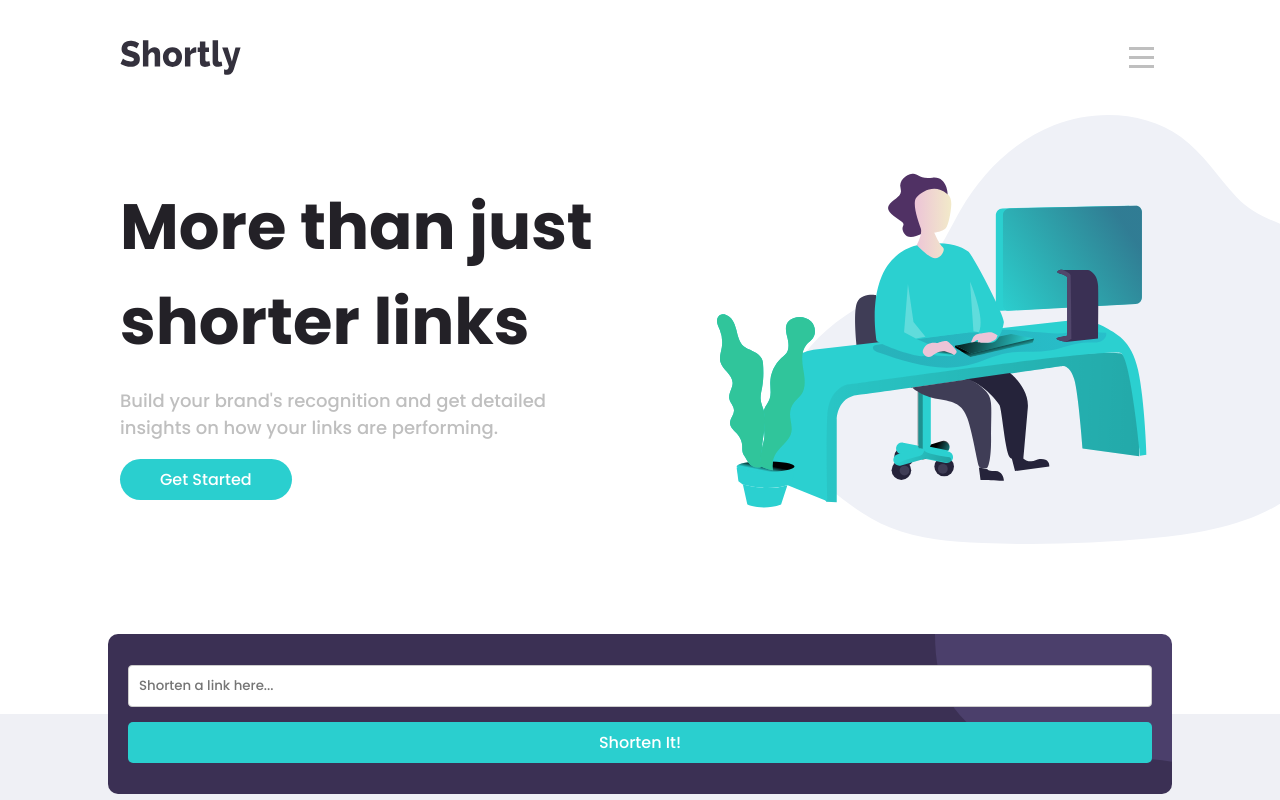
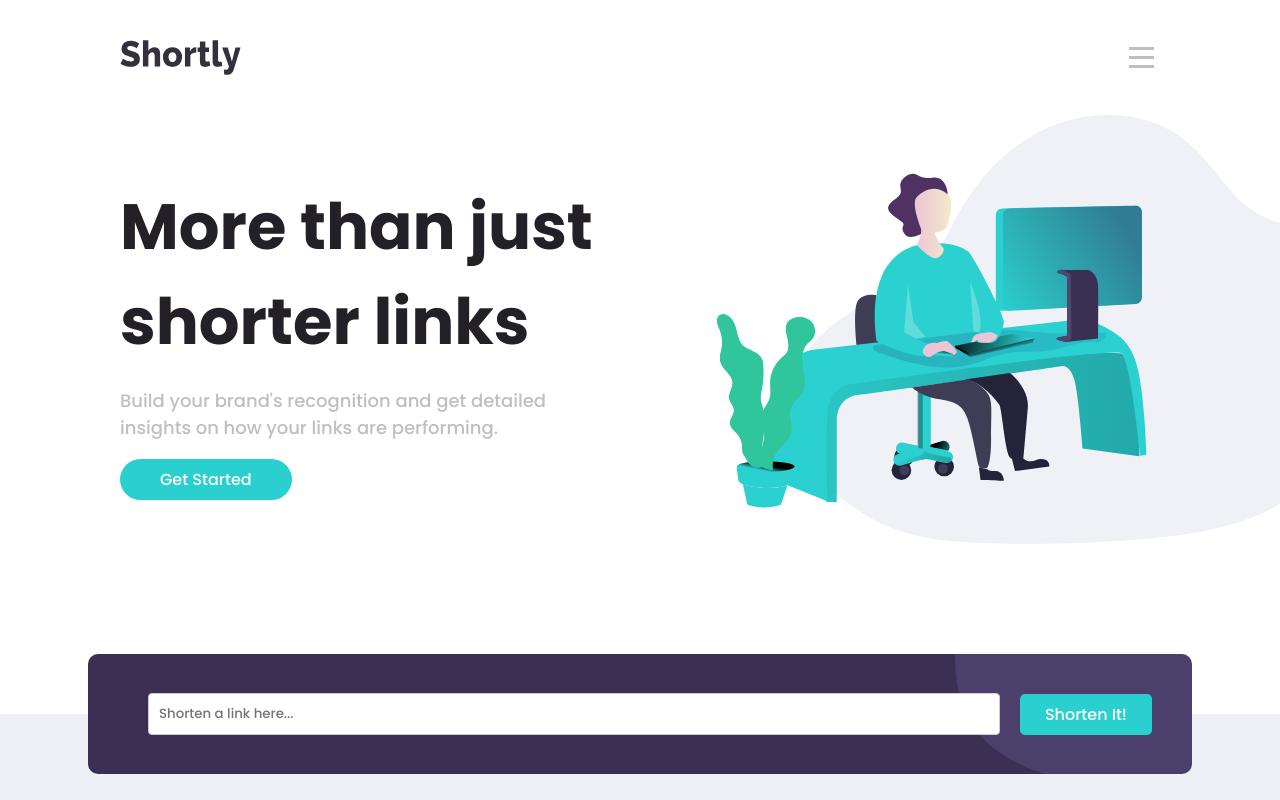
Before and after one commit to yingmo55/URL-shortening-API-landing-page, a React (Create React App) app: page / in a window 1280 px wide. Shown: the top 800 px of the page. Built offline with nearby package versions, Linux system fonts and the light colour scheme.

Commit message:
Adjust style on desktop

```diff
--- a/src/Components/ShortenUrl/ShortenUrl.css
+++ b/src/Components/ShortenUrl/ShortenUrl.css
@@ -66,3 +66,34 @@
  flex-direction: column;
  align-items: center;
 }
+
+@media screen and (min-width: 800px) {
+    .shortenUrlForm {
+        flex-direction: row;
+        align-items: center;
+        justify-content: stretch;
+        position: relative;
+        padding: 0 40px;
+        overflow: hidden;
+    }
+    .shortenInput {
+        margin-bottom: 0;
+    }
+
+    .shortenUrlForm-left {
+        flex-grow: 1;
+        position: relative;
+        padding: 0 20px;
+    }
+
+    .shortenUrlForm button {
+        flex-grow: 0;
+    }
+
+    .warningMsg {
+        position: absolute;
+        margin: 2px 0 0;
+        top: 85px;
+        z-index: 5;
+    }
+}
--- a/src/Components/ShortenUrl/ShortenUrl.js
+++ b/src/Components/ShortenUrl/ShortenUrl.js
@@ -46,10 +46,14 @@ import Button from "../Button/Button";
     return (
     <div className='shortenUrl'>
         <div className='shortenUrlForm'>
-            <input type="text" placeholder="Shorten a link here..." onChange={setInput} value={url}
-                   className={warning ? 'input-warning shortenInput' : 'shortenInput'} />
+            <div className="shortenUrlForm-left">
+                <input type="text" placeholder="Shorten a link here..." onChange={setInput} value={url}
+                       className={warning ? 'input-warning shortenInput' : 'shortenInput'} />
+
+            </div>
             {warning &&
-                <p className="warningMsg"><em>Please add a link</em></p>}
+                    <p className="warningMsg"><em>Please add a link</em></p>
+                    }
             <Button onClick={shortLink}>
                 Shorten It!
             </Button>
--- a/src/Components/ShortenedUrl/ShortenedUrl.css
+++ b/src/Components/ShortenedUrl/ShortenedUrl.css
@@ -1,8 +1,8 @@
 .individualUrls {
-    width: 330px;
+    width: 88%;
     height: max-content;
     background-color: white;
-    margin-bottom: 25px;
+    margin-top: 25px;
     border-radius: 5px;
     display: flex;
     flex-direction: column;
@@ -19,7 +19,7 @@
 }
 
 .originalUrl {
-    color: grey;
+    color: hsl(255, 11%, 22%);
     text-overflow: ellipsis;
     white-space: nowrap;
     overflow: hidden;
```
